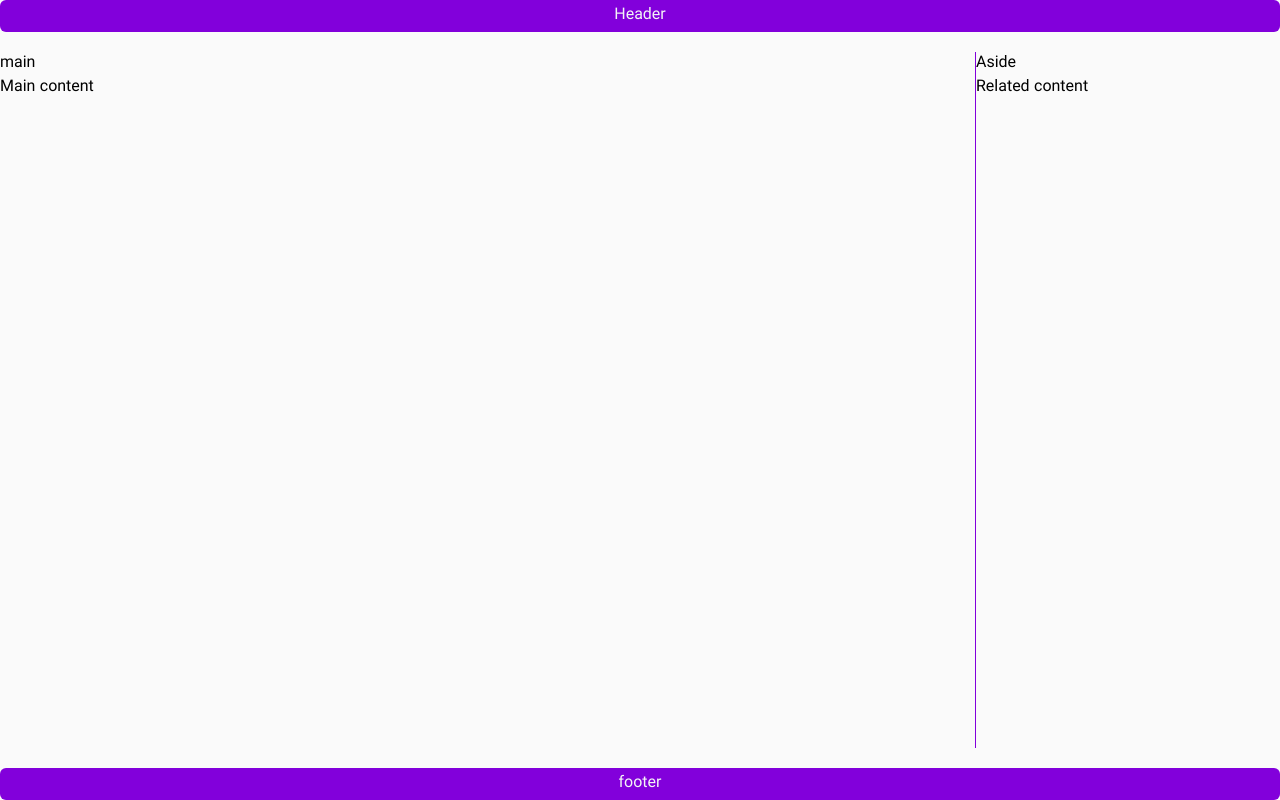
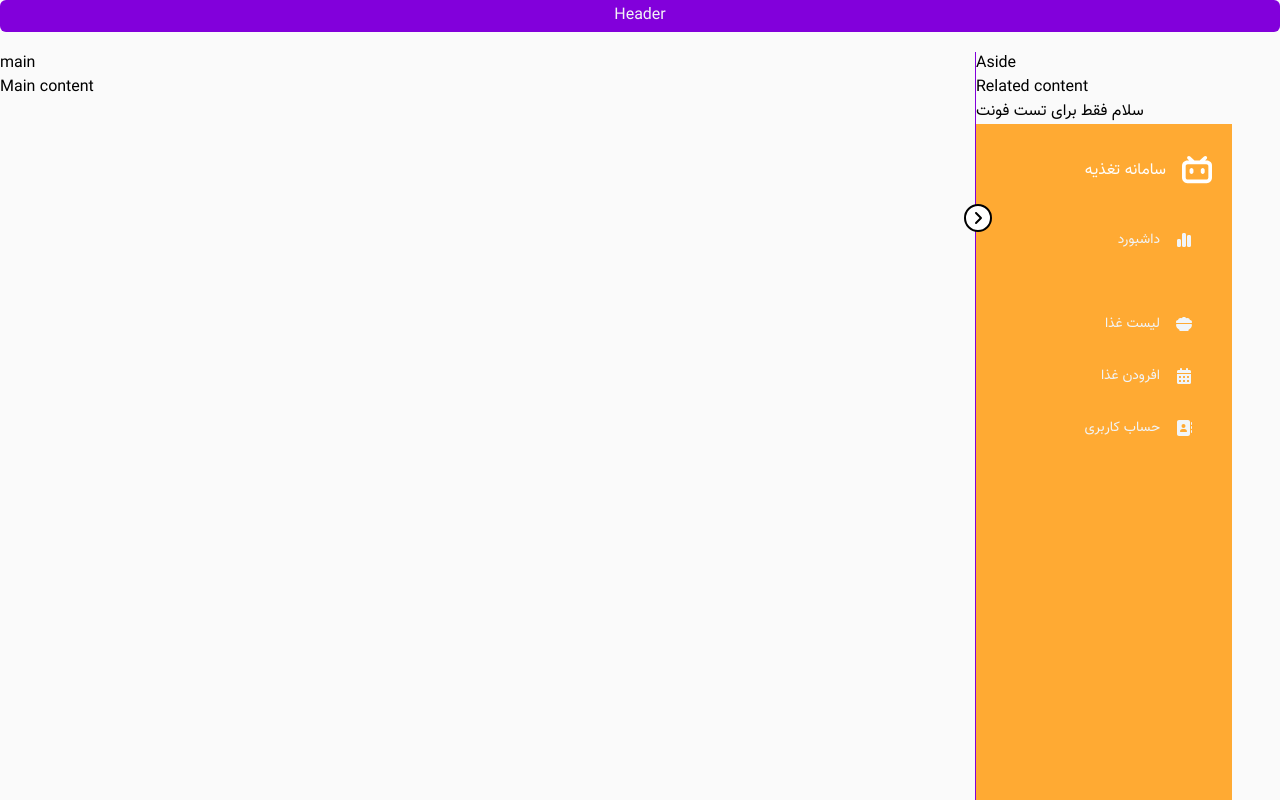
Before and after one commit to SaraZmni/happy-plate, a React (Vite) app: page / in a window 1280 px wide. Shown: the top 800 px of the page. Built offline with nearby package versions, Linux system fonts and the light colour scheme.

Commit message:
config new tailwind

```diff
--- a/package.json
+++ b/package.json
@@ -23,6 +23,7 @@
     "@tailwindcss/vite": "^4.0.3",
     "react": "^18.3.1",
     "react-dom": "^18.3.1",
+    "react-icons": "^5.5.0",
     "tailwindcss": "^4.0.3"
   },
   "devDependencies": {
--- a/src/App.tsx
+++ b/src/App.tsx
@@ -1,4 +1,5 @@
 import Header from './components/general/layouts/header/header';
+import Sidebar from './components/general/layouts/sidebar/sidebar';
 
 function App() {
   return (
@@ -12,6 +13,8 @@ function App() {
       <aside className="col-span-1 row-span-1 border-l border-purple-700">
         <h2>Aside</h2>
         <p>Related content</p>
+        <div>سلام فقط برای تست فونت</div>
+        <Sidebar />
       </aside>
 
       <footer className="col-span-4 rounded-md bg-purple-700 p-1 text-center text-gray-100">
--- a/src/globals.css
+++ b/src/globals.css
@@ -1,6 +1,6 @@
 @import 'tailwindcss';
 
-@theme {
+/* @theme {
   --font-vazir: Vazir, system-ui, sans-serif;
 
   --color-primary: #3d405b;
@@ -19,11 +19,34 @@
   --color-text-light: #888888;
 
   --background-default: #fafafa;
-}
+} */
+@layer base {
+  :root {
+    --font-vazir: Vazir, system-ui, sans-serif;
 
-:root {
-  background-color: var(--background-default);
-  font-family: var(--font-vazir);
+    --color-primary: #3d405b;
+    --color-primary-light: #81b29a;
+    --color-primary-dark: #e07a5f;
+
+    --color-secondary-blue: #2c3e50;
+    --color-secondary-red: #e74c3c;
+
+    --color-neutral-50: #f4f1de;
+    --color-neutral-100: #f2ccbf;
+    --color-neutral-background: #fafafa;
+
+    --color-text-default: #101b30;
+    --color-text-muted: #666666;
+    --color-text-light: #888888;
+
+    --color-layout: #ffaa33;
+
+    --background-default: #fafafa;
+  }
+  body {
+    background-color: var(--background-default);
+    font-family: var(--font-vazir);
+  }
 }
 
 @layer base {
@@ -36,3 +59,24 @@
     font-style: normal;
   }
 }
+@layer utilities {
+  .bg-layout {
+    background-color: var(--color-layout);
+  }
+
+  .text-primary {
+    color: var(--color-primary);
+  }
+
+  .bg-primary {
+    background-color: var(--color-primary);
+  }
+
+  .text-primary-light {
+    color: var(--color-primary-light);
+  }
+
+  .bg-primary-light {
+    background-color: var(--color-primary-light);
+  }
+}
```
Also changed, not shown: 1 other file (tests, documents, lock files or other folders).
